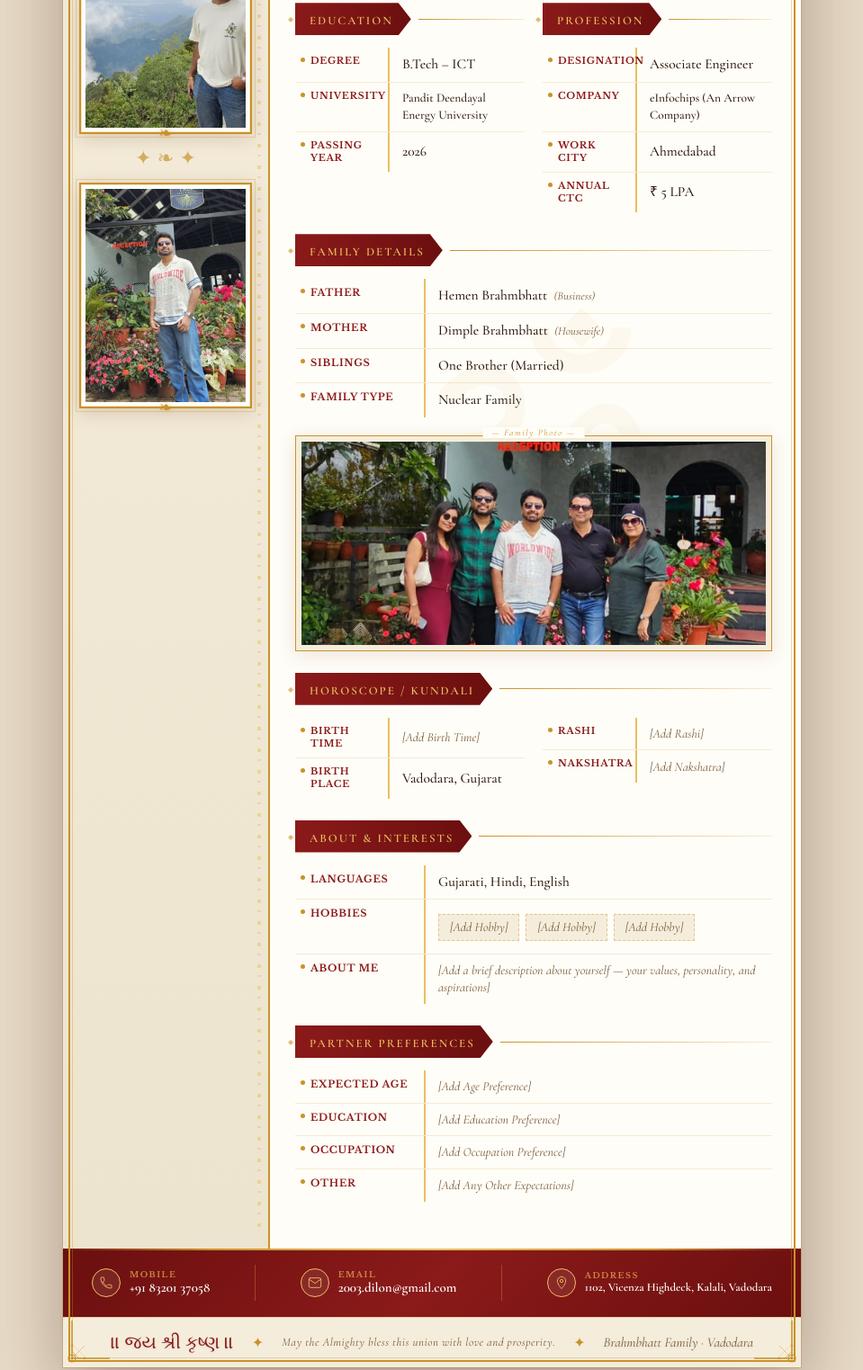
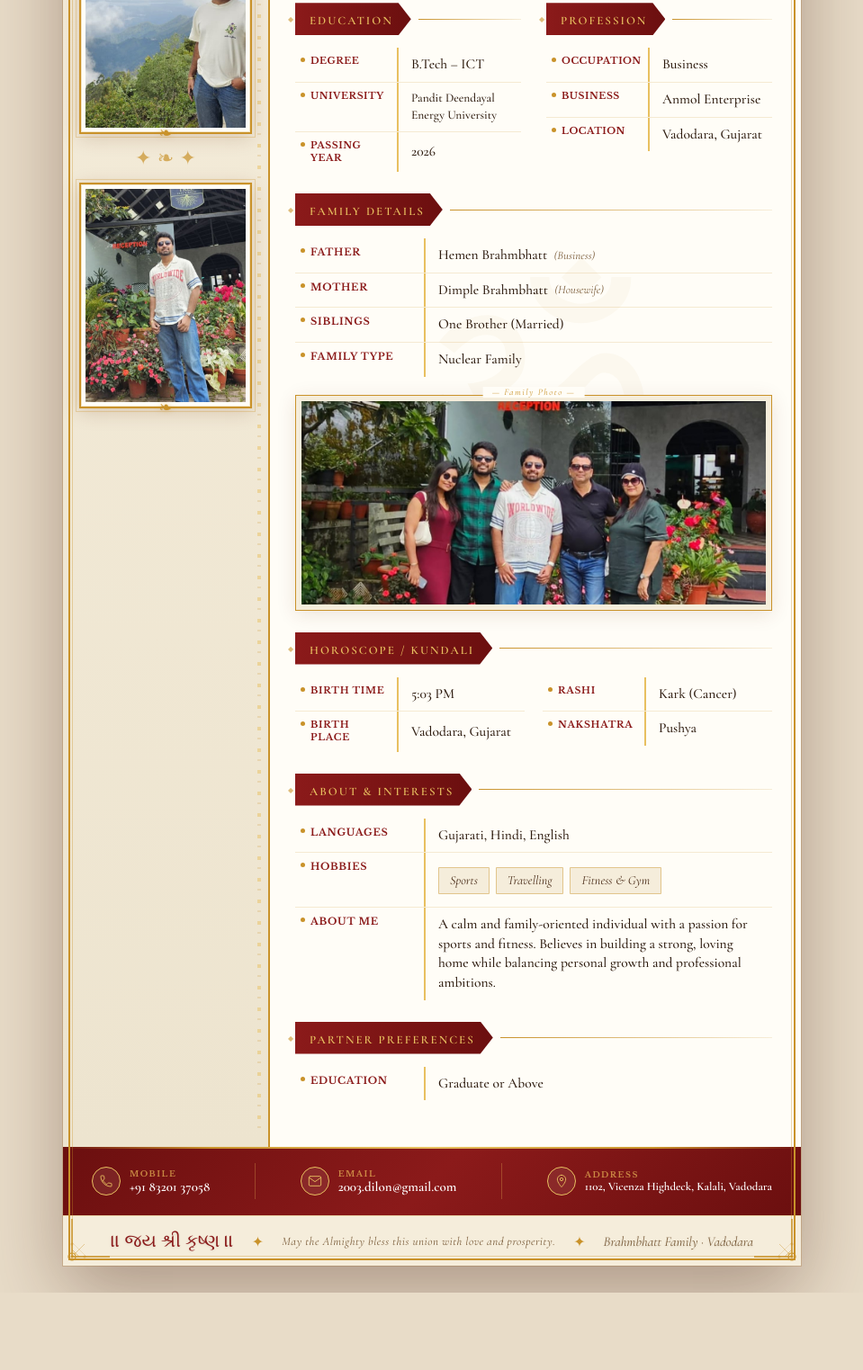
Before and after one commit to 2003dilon-source/biodata, a plain HTML site: page index.html in a window 1280 px wide. Shown: the part 719-2242 px from the top of the page at 90% size, without its empty margins (160-1119 px from the left). After the commit the page ends 2156 px from the top, so only its background shows below. Drawn offline with nearby package versions, Linux system fonts and the light colour scheme; a web font is replaced by a local one.

Commit message:
Update index.html

```diff
--- a/index.html
+++ b/index.html
@@ -387,14 +387,23 @@
     font-family:'Cormorant Garamond', serif;
   }
 
-  /* ─── TWO COLUMN SECTIONS ─────────────────── */
+  /* ─── TWO COLUMN SECTIONS (Horoscope only) ── */
   .two-col {
     display: grid;
     grid-template-columns: 1fr 1fr;
     gap: 0 20px;
   }
   /* Narrower label in two-col context */
-  .two-col .lbl { width: 105px; font-size: 10.5px; }
+  .two-col .lbl { width: 115px; font-size: 10.5px; }
+
+  /* Ed + Profession side by side with proper column widths */
+  .ed-prof-grid {
+    display: grid;
+    grid-template-columns: 1fr 1fr;
+    gap: 0 28px;
+    align-items: start;
+  }
+  .ed-prof-grid .lbl { width: 115px; font-size: 10.5px; letter-spacing: .5px; }
 
   /* ─── CONTACT BAND ────────────────────────── */
   .contact-band {
@@ -677,10 +686,6 @@
           <span class="badge-icon">◈</span>
           <span><span class="badge-lbl">Caste</span><span class="badge-val">Barot</span></span>
         </div>
-        <div class="badge">
-          <span class="badge-icon">₹</span>
-          <span><span class="badge-lbl">Income</span><span class="badge-val">5 LPA</span></span>
-        </div>
       </div>
 
       <!-- ── Personal Details ─────────────────── -->
@@ -723,7 +728,7 @@
 
       <!-- ── Education & Career side by side ─── -->
       <div class="section">
-        <div class="two-col">
+        <div class="ed-prof-grid">
           <div>
             <div class="section-header">
               <div class="section-title-wrap"><span class="section-title">Education</span></div>
@@ -751,20 +756,16 @@
             </div>
             <div class="info-grid">
               <div class="info-row">
-                <div class="lbl"><span class="dot"></span>Designation</div>
-                <div class="val">Associate Engineer</div>
+                <div class="lbl"><span class="dot"></span>Occupation</div>
+                <div class="val">Business</div>
               </div>
               <div class="info-row">
-                <div class="lbl"><span class="dot"></span>Company</div>
-                <div class="val" style="font-size:13.5px">eInfochips (An Arrow Company)</div>
+                <div class="lbl"><span class="dot"></span>Business</div>
+                <div class="val">Anmol Enterprise</div>
               </div>
               <div class="info-row">
-                <div class="lbl"><span class="dot"></span>Work City</div>
-                <div class="val">Ahmedabad</div>
-              </div>
-              <div class="info-row">
-                <div class="lbl"><span class="dot"></span>Annual CTC</div>
-                <div class="val">₹ 5 LPA</div>
+                <div class="lbl"><span class="dot"></span>Location</div>
+                <div class="val">Vadodara, Gujarat</div>
               </div>
             </div>
           </div>
@@ -812,7 +813,7 @@
             <div class="info-grid">
               <div class="info-row">
                 <div class="lbl"><span class="dot"></span>Birth Time</div>
-                <div class="val placeholder">[Add Birth Time]</div>
+                <div class="val">5:03 PM</div>
               </div>
               <div class="info-row">
                 <div class="lbl"><span class="dot"></span>Birth Place</div>
@@ -824,11 +825,11 @@
             <div class="info-grid">
               <div class="info-row">
                 <div class="lbl"><span class="dot"></span>Rashi</div>
-                <div class="val placeholder">[Add Rashi]</div>
+                <div class="val">Kark (Cancer)</div>
               </div>
               <div class="info-row">
                 <div class="lbl"><span class="dot"></span>Nakshatra</div>
-                <div class="val placeholder">[Add Nakshatra]</div>
+                <div class="val">Pushya</div>
               </div>
             </div>
           </div>
@@ -850,15 +851,15 @@
             <div class="lbl"><span class="dot"></span>Hobbies</div>
             <div class="val">
               <div class="tag-list">
-                <span class="tag placeholder">[Add Hobby]</span>
-                <span class="tag placeholder">[Add Hobby]</span>
-                <span class="tag placeholder">[Add Hobby]</span>
+                <span class="tag">Sports</span>
+                <span class="tag">Travelling</span>
+                <span class="tag">Fitness &amp; Gym</span>
               </div>
             </div>
           </div>
           <div class="info-row">
             <div class="lbl"><span class="dot"></span>About Me</div>
-            <div class="val placeholder">[Add a brief description about yourself — your values, personality, and aspirations]</div>
+            <div class="val">A calm and family-oriented individual with a passion for sports and fitness. Believes in building a strong, loving home while balancing personal growth and professional ambitions.</div>
           </div>
         </div>
       </div>
@@ -871,20 +872,8 @@
         </div>
         <div class="info-grid">
           <div class="info-row">
-            <div class="lbl"><span class="dot"></span>Expected Age</div>
-            <div class="val placeholder">[Add Age Preference]</div>
-          </div>
-          <div class="info-row">
             <div class="lbl"><span class="dot"></span>Education</div>
-            <div class="val placeholder">[Add Education Preference]</div>
-          </div>
-          <div class="info-row">
-            <div class="lbl"><span class="dot"></span>Occupation</div>
-            <div class="val placeholder">[Add Occupation Preference]</div>
-          </div>
-          <div class="info-row">
-            <div class="lbl"><span class="dot"></span>Other</div>
-            <div class="val placeholder">[Add Any Other Expectations]</div>
+            <div class="val">Graduate or Above</div>
           </div>
         </div>
       </div>
```
